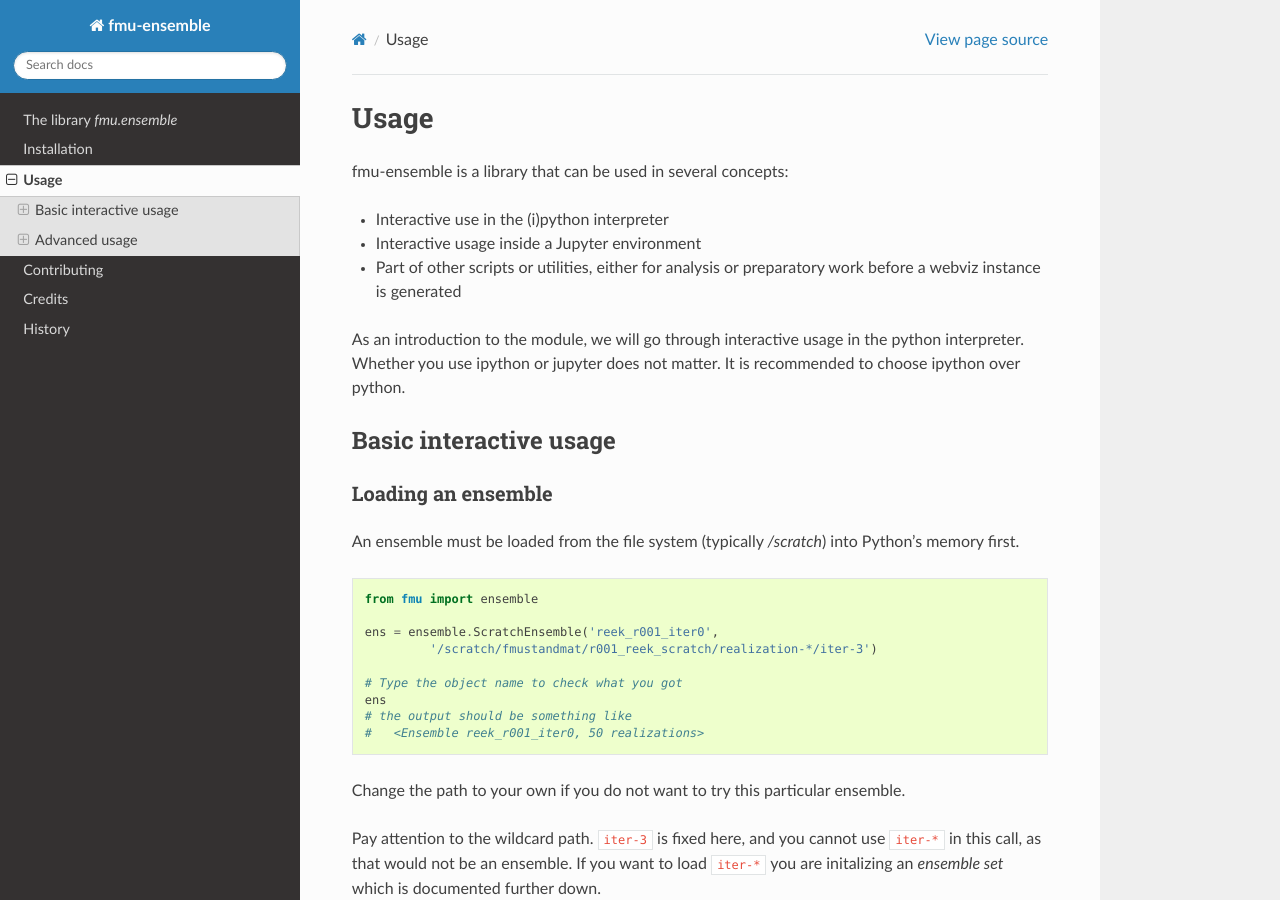
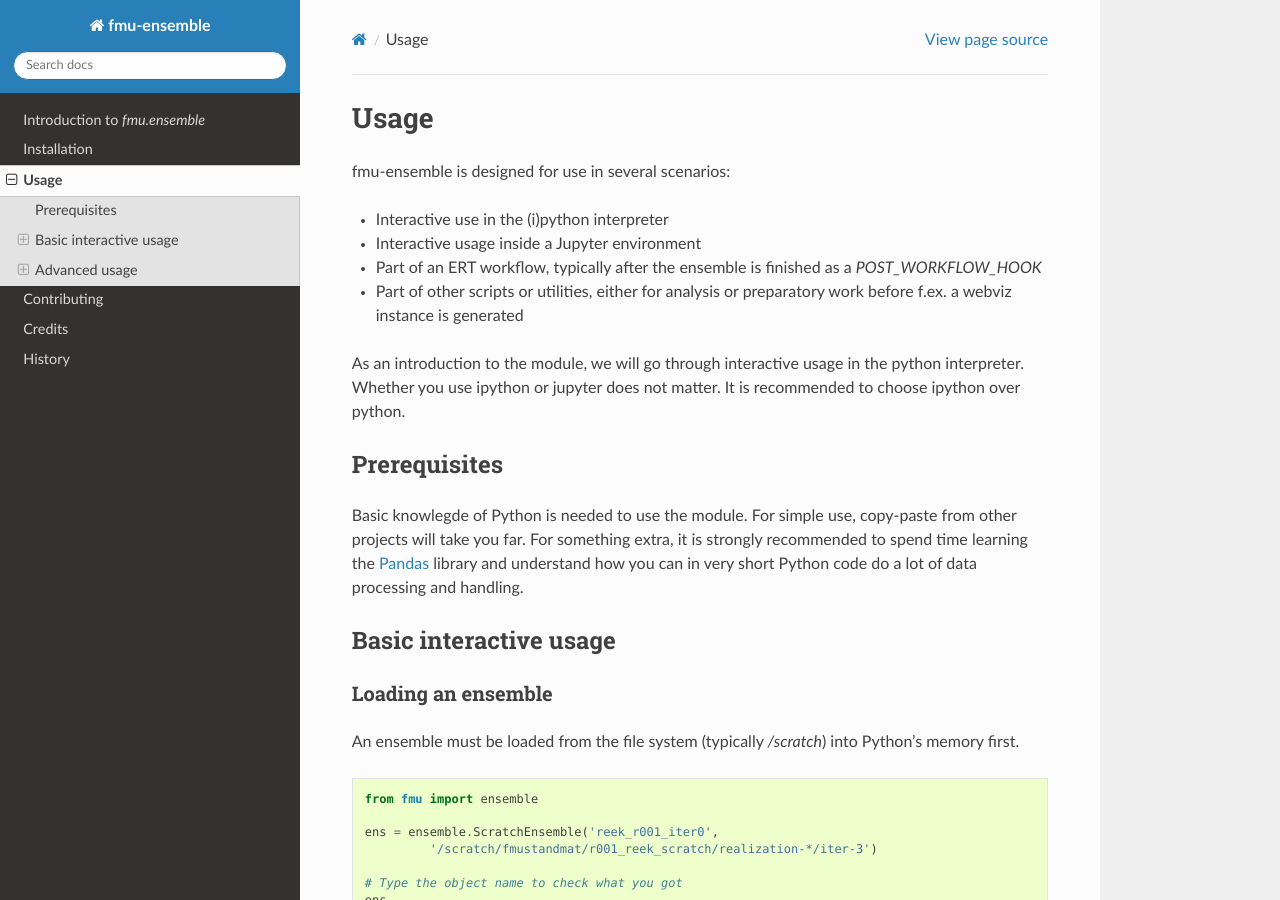
Before and after one commit to equinor/fmu-ensemble, a Sphinx documentation site: the page built from docs/usage.rst, in a window 1280 px wide and 900 px high. Built offline with Sphinx 7.4.7 and the Read the Docs theme 2.0.0, drawn with Linux system fonts in a browser that asks for light colours; pages that are not in the unit, such as notebooks, are missing from menus.

Commit message:
adjust docs

```diff
--- a/README.rst
+++ b/README.rst
@@ -1,6 +1,6 @@
-==========================
-The library *fmu.ensemble*
-==========================
+==============================
+Introduction to *fmu.ensemble*
+==============================
 
 FMU Ensemble is a Python module for handling simulation ensembles
 originating from an FMU (Fast Model Update) workflow.
--- a/docs/usage.rst
+++ b/docs/usage.rst
@@ -1,17 +1,30 @@
 Usage
 =====
 
-fmu-ensemble is a library that can be used in several concepts:
+fmu-ensemble is designed for use in several scenarios:
 
 * Interactive use in the (i)python interpreter
 * Interactive usage inside a Jupyter environment
-* Part of other scripts or utilities, either for analysis
-  or preparatory work before a webviz instance is generated
+* Part of an ERT workflow, typically after the ensemble is finished as
+  a *POST_WORKFLOW_HOOK*
+* Part of other scripts or utilities, either for analysis or
+  preparatory work before f.ex. a webviz instance is generated
 
 As an introduction to the module, we will go through interactive usage
 in the python interpreter. Whether you use ipython or jupyter does not
 matter. It is recommended to choose ipython over python.
 
+
+Prerequisites
+-------------
+
+Basic knowlegde of Python is needed to use the module. For simple use,
+copy-paste from other projects will take you far. For something extra,
+it is strongly recommended to spend time learning the `Pandas`_
+library and understand how you can in very short Python code do a lot
+of data processing and handling.
+
+.. _Pandas: https://pandas.pydata.org/
 
 Basic interactive usage
 -----------------------
```
Also changed, not shown: docs/installation.rst (+4 -4 lines).
